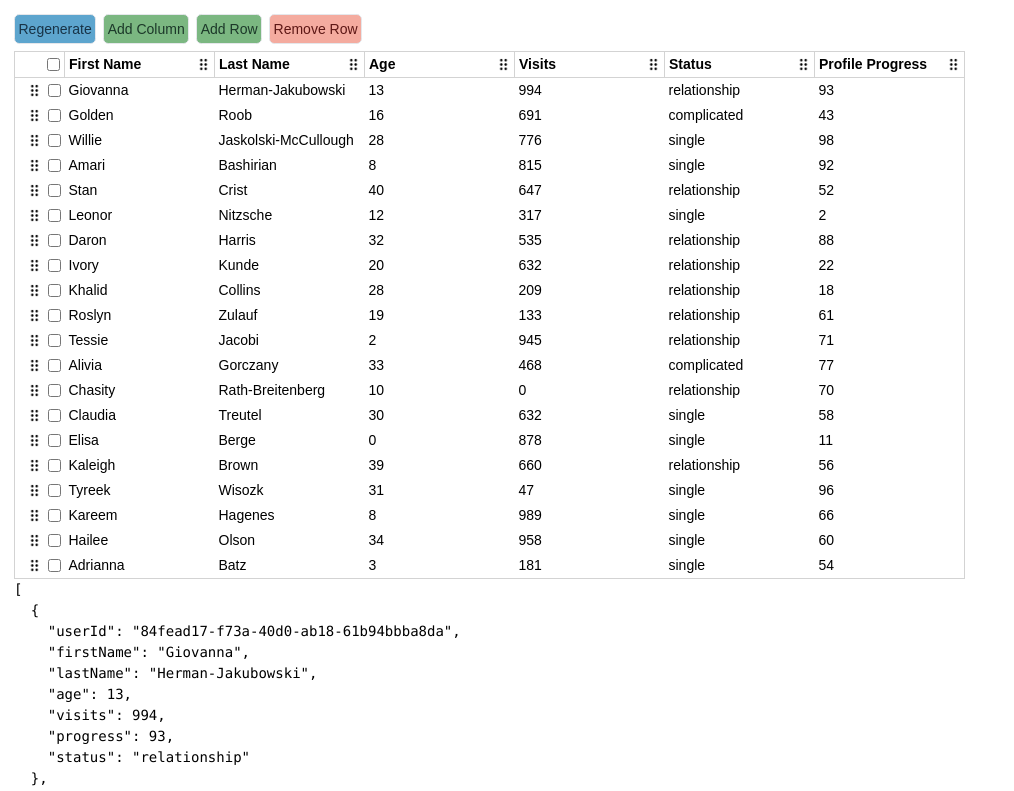
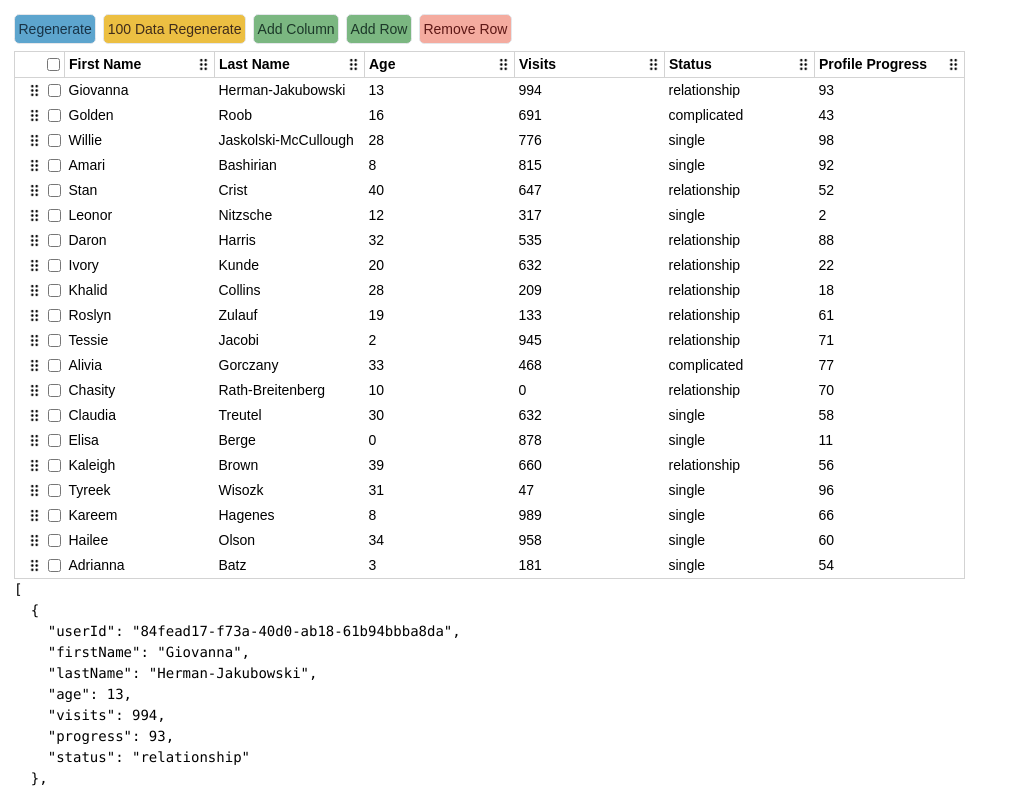
Before and after one commit to eeperfume/tanstack-table-demo, a React (Vite) app: page / in a window 1280 px wide. Shown: the top 791 px of the page, without its empty margins (0-1014 px from the left). Built offline with nearby package versions, Linux system fonts and the light colour scheme.

Commit message:
100 Data Regenerate 기능 추가

```diff
--- a/src/components/BasicTable.tsx
+++ b/src/components/BasicTable.tsx
@@ -270,7 +270,7 @@ export const BasicTable = () => {
     .rows.map((r) => `row-${r.original.userId}`);
   const colIds = dynamicColumns.map((c) => `col-${c.id}`);
 
-  const rerender = () => setData(() => makeData(20));
+  const rerender = (count: number = 20) => setData(() => makeData(count));
 
   const addDynamicColumn = () => {
     const newColumnKey = `dynamic-col-${dynamicColumns.length + 1}`;
@@ -326,7 +326,6 @@ export const BasicTable = () => {
 
   const handleHeaderClick = (e: React.MouseEvent, columnId: string) => {
     const rect = (e.target as HTMLElement).getBoundingClientRect();
-    console.log(`rect => ${JSON.stringify(rect)}`);
     setPopoverPos({ top: rect.bottom, left: rect.left });
     setTargetColumnId(columnId);
     setShowPopover(true);
@@ -358,10 +357,7 @@ export const BasicTable = () => {
     <DndContext
       collisionDetection={closestCenter}
       sensors={sensors}
-      onDragStart={(e) => {
-        setActiveId(e.active.id);
-        // setShowPopover(false);
-      }}
+      onDragStart={(e) => setActiveId(e.active.id)}
       onDragEnd={(e) => {
         setActiveId(null);
         handleDragEnd(e);
@@ -371,10 +367,16 @@ export const BasicTable = () => {
       <div className="p-4">
         <div className="flex flex-wrap gap-2 mb-2">
           <button
-            onClick={rerender}
+            onClick={() => rerender()}
             className="border rounded-md p-1 bg-[#5da5ce] text-[#183347]"
           >
             Regenerate
+          </button>
+          <button
+            onClick={() => rerender(100)}
+            className="border rounded-md p-1 bg-[#ecbf42] text-[#402c1b]"
+          >
+            100 Data Regenerate
           </button>
           <button
             onClick={addDynamicColumn}
```
